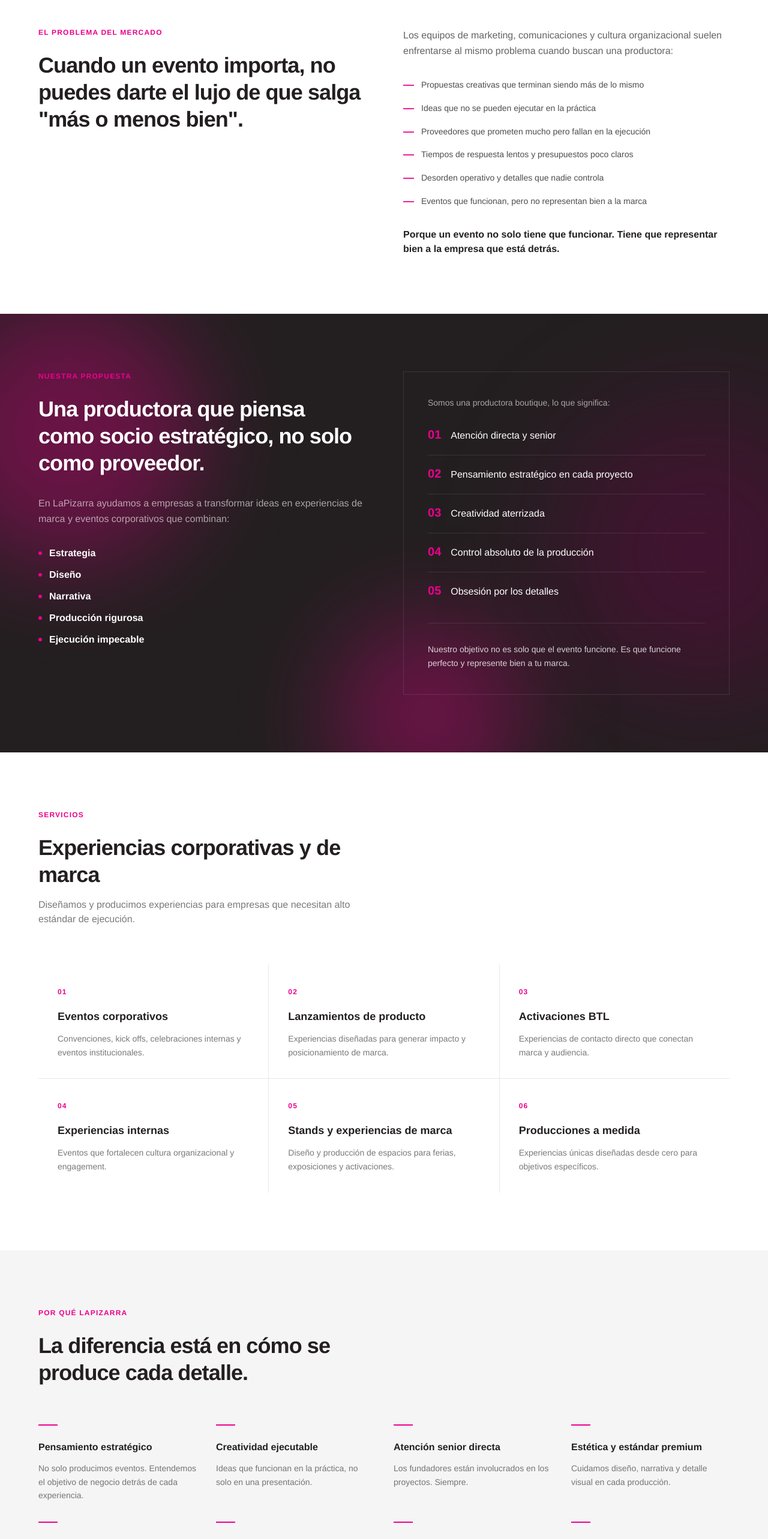
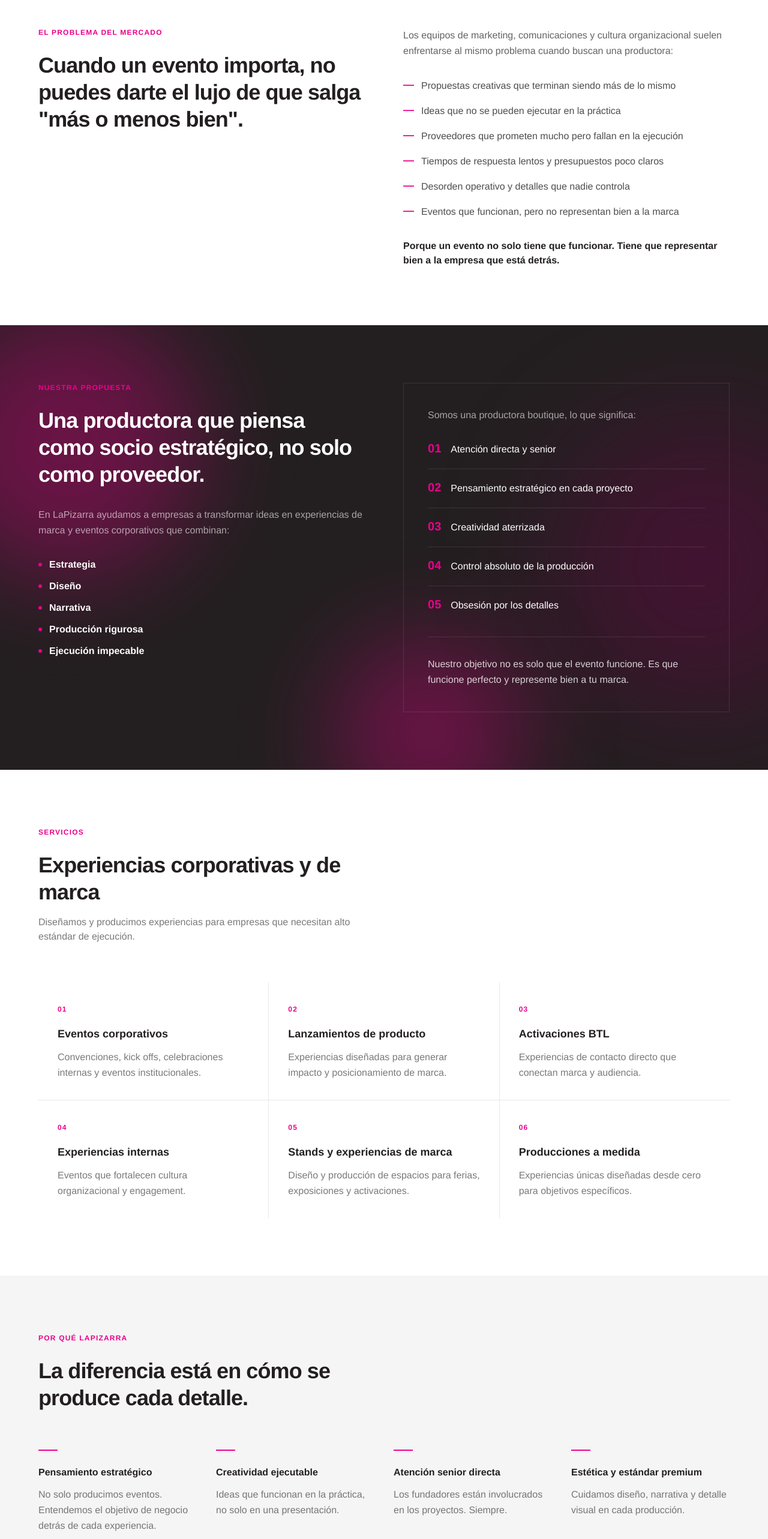
Before and after one commit to sebavigneaux-ui/lapizarra, a Next.js app: page / in a window 1280 px wide. Shown: the part 960-3525 px from the top of the page at 60% size. Built offline with nearby package versions, Linux system fonts and the light colour scheme.

Commit message:
Textos explicativos: sube un punto de tamaño para mejor lectura mobile

```diff
--- a/app/components/Diferenciadores.tsx
+++ b/app/components/Diferenciadores.tsx
@@ -51,7 +51,7 @@ export default function Diferenciadores() {
             <div key={i} className="group">
               <div className="w-8 h-0.5 bg-[#EC008C] mb-6" />
               <h3 className="text-[#231F20] font-black text-base mb-3">{item.titulo}</h3>
-              <p className="text-[#231F20]/60 text-sm leading-relaxed">{item.desc}</p>
+              <p className="text-[#231F20]/60 text-base leading-relaxed">{item.desc}</p>
             </div>
           ))}
         </div>
--- a/app/components/FAQ.tsx
+++ b/app/components/FAQ.tsx
@@ -57,7 +57,7 @@ export default function FAQ() {
                   </span>
                 </button>
                 {open === i && (
-                  <p className="text-[#231F20]/70 text-sm leading-relaxed pb-6">
+                  <p className="text-[#231F20]/70 text-base leading-relaxed pb-6">
                     {item.a}
                   </p>
                 )}
--- a/app/components/Insight.tsx
+++ b/app/components/Insight.tsx
@@ -31,7 +31,7 @@ export default function Insight() {
               {problemas.map((p, i) => (
                 <li key={i} className="flex items-start gap-3">
                   <span className="text-[#EC008C] font-black text-lg leading-none mt-0.5">—</span>
-                  <span className="text-[#231F20]/80 text-sm leading-relaxed">{p}</span>
+                  <span className="text-[#231F20]/80 text-base leading-relaxed">{p}</span>
                 </li>
               ))}
             </ul>
--- a/app/components/Metodologia.tsx
+++ b/app/components/Metodologia.tsx
@@ -53,7 +53,7 @@ export default function Metodologia() {
                   <span className="text-white font-black text-sm">{paso.num}</span>
                 </div>
                 <h3 className="text-white font-black text-base mb-3">{paso.titulo}</h3>
-                <p className="text-white/50 text-sm leading-relaxed">{paso.desc}</p>
+                <p className="text-white/50 text-base leading-relaxed">{paso.desc}</p>
               </div>
             ))}
           </div>
--- a/app/components/PropuestaValor.tsx
+++ b/app/components/PropuestaValor.tsx
@@ -45,7 +45,7 @@ export default function PropuestaValor() {
 
           {/* Columna derecha */}
           <div className="border border-white/10 p-10">
-            <p className="text-white/60 text-sm leading-relaxed mb-8">
+            <p className="text-white/60 text-base leading-relaxed mb-8">
               Somos una productora boutique, lo que significa:
             </p>
             <ul className="space-y-5">
@@ -56,7 +56,7 @@ export default function PropuestaValor() {
                 </li>
               ))}
             </ul>
-            <p className="mt-10 text-white/80 text-sm leading-relaxed border-t border-white/10 pt-8">
+            <p className="mt-10 text-white/80 text-base leading-relaxed border-t border-white/10 pt-8">
               Nuestro objetivo no es solo que el evento funcione. Es que funcione perfecto y represente bien a tu marca.
             </p>
           </div>
--- a/app/components/Servicios.tsx
+++ b/app/components/Servicios.tsx
@@ -54,7 +54,7 @@ export default function Servicios() {
               <h3 className="text-[#231F20] font-black text-lg mt-4 mb-3 group-hover:text-[#EC008C] transition-colors">
                 {s.titulo}
               </h3>
-              <p className="text-[#231F20]/60 text-sm leading-relaxed">{s.desc}</p>
+              <p className="text-[#231F20]/60 text-base leading-relaxed">{s.desc}</p>
             </div>
           ))}
         </div>
```
